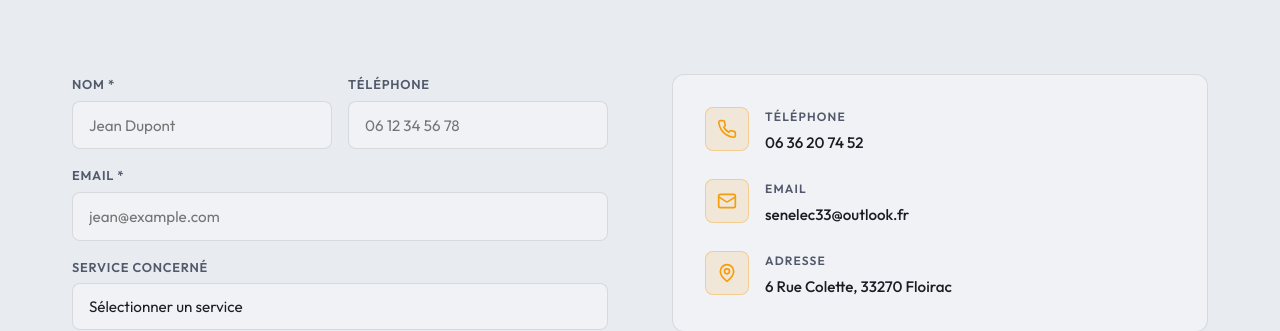
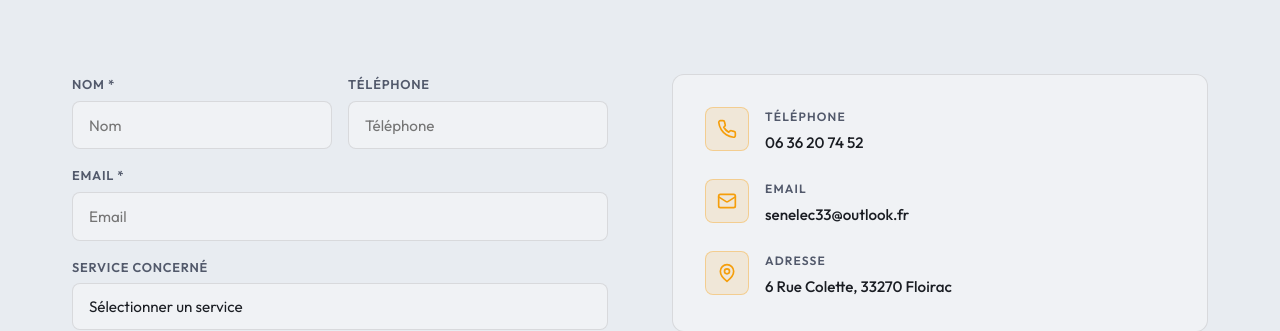
Before and after one commit to Gaabriiell9/senaelec, a React (Vite) app: page / in a window 1280 px wide. Shown: the part 3546-3877 px from the top of the page. Built offline with nearby package versions, Linux system fonts and the light colour scheme.

Commit message:
fix: placeholders contact form

```diff
--- a/src/components/Contact.jsx
+++ b/src/components/Contact.jsx
@@ -105,7 +105,7 @@ export default function Contact() {
                       Nom *
                     </label>
                     <input name="name" value={form.name} onChange={handleChange} required
-                      placeholder="Jean Dupont"
+                      placeholder="Nom"
                       style={inputStyle}
                       onFocus={e => e.target.style.borderColor = 'var(--amber)'}
                       onBlur={e => e.target.style.borderColor = 'var(--border-dim)'}
@@ -116,7 +116,7 @@ export default function Contact() {
                       Téléphone
                     </label>
                     <input name="phone" value={form.phone} onChange={handleChange}
-                      placeholder="06 12 34 56 78" type="tel"
+                      placeholder="Téléphone" type="tel"
                       style={inputStyle}
                       onFocus={e => e.target.style.borderColor = 'var(--amber)'}
                       onBlur={e => e.target.style.borderColor = 'var(--border-dim)'}
@@ -129,7 +129,7 @@ export default function Contact() {
                     Email *
                   </label>
                   <input name="email" value={form.email} onChange={handleChange} required
-                    type="email" placeholder="jean@example.com"
+                    type="email" placeholder="Email"
                     style={inputStyle}
                     onFocus={e => e.target.style.borderColor = 'var(--amber)'}
                     onBlur={e => e.target.style.borderColor = 'var(--border-dim)'}
```
